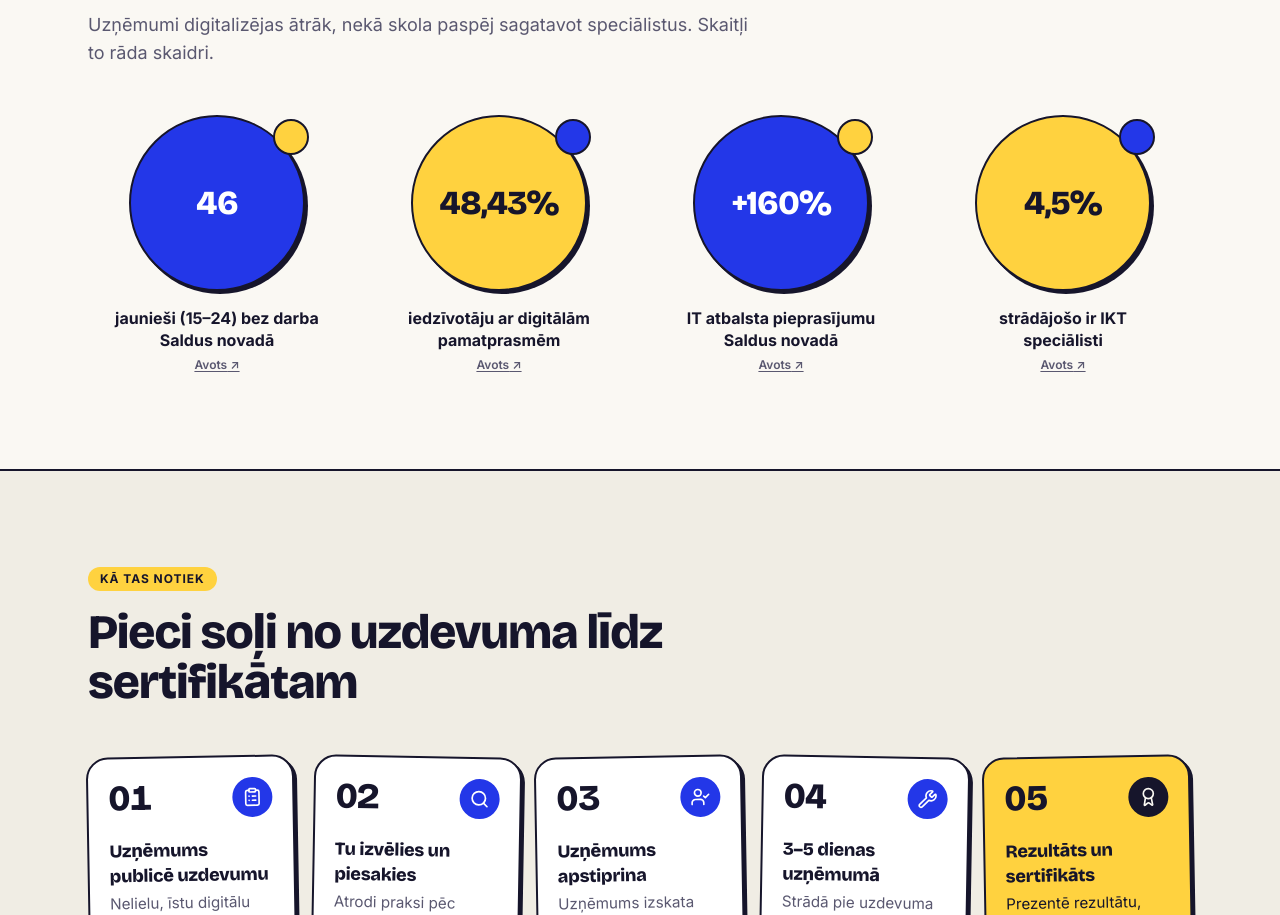
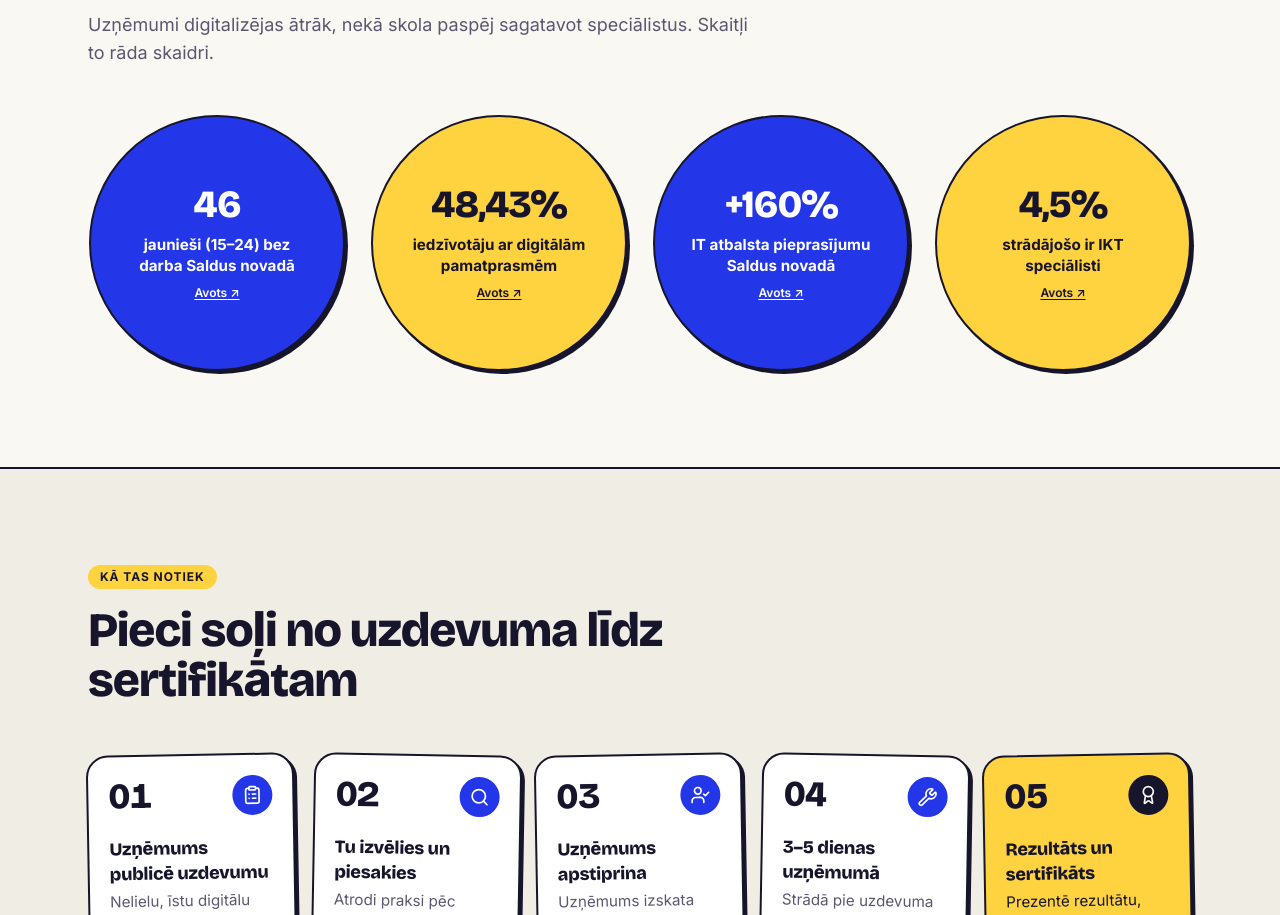
Before and after one commit to EdvardsLinde/Project-Ere, a Next.js app: page / in a window 1280 px wide. Shown: the part 977-1892 px from the top of the page. Built offline with nearby package versions, Linux system fonts and the light colour scheme; no server answers.

Commit message:
Stat bubbles: put label and source inside, drop satellite bubbles
Co-Authored-By: Claude Opus 5.5 <noreply@anthropic.com>
Claude-Session: https://claude.ai/code/session_018i5x1tr1W8QfRi6bTX93qR

```diff
--- a/app/page.tsx
+++ b/app/page.tsx
@@ -129,13 +129,10 @@ function HeroVisual() {
   );
 }
 
-/** Blue and yellow alternate; each bubble gets a small "satellite" bubble in the other colour. */
-const BUBBLES = [
-  { fill: "bg-primary-fill text-white", dot: "bg-accent" },
-  { fill: "bg-accent text-on-accent", dot: "bg-primary-fill" },
-];
+/** Blue and yellow alternate. */
+const BUBBLES = ["bg-primary-fill text-white", "bg-accent text-on-accent"];
 
-/** The four statistics: equal round bubbles with just the number, a short label underneath. */
+/** The four statistics: equal round bubbles with the number, a short label and the source inside. */
 function WhyNow() {
   const { t } = useI18n();
   const w = t.home.why;
@@ -143,35 +140,27 @@ function WhyNow() {
     <section className="pb-16 pt-4 sm:pb-24 sm:pt-8" aria-labelledby="why-title">
       <Container>
         <SectionTitle id="why-title" eyebrow={w.eyebrow} title={w.title} lead={w.lead} />
-        <ul className="mt-12 grid grid-cols-2 gap-x-4 gap-y-10 sm:gap-x-6 lg:grid-cols-4">
-          {w.cards.map((c, i) => {
-            const b = BUBBLES[i % BUBBLES.length];
-            return (
-              <li key={c.url} className="flex flex-col items-center text-center">
-                <div className="relative">
-                  <p
-                    className={`flex size-36 items-center justify-center rounded-full border-2 border-edge font-display text-[1.7rem] font-extrabold tracking-tight shadow-card sm:size-44 sm:text-[2.1rem] ${b.fill}`}
+        <ul className="mt-12 grid grid-cols-2 gap-3 sm:gap-6 lg:grid-cols-4">
+          {w.cards.map((c, i) => (
+            <li
+              key={c.url}
+              className={`mx-auto flex aspect-square w-full max-w-[16rem] flex-col items-center justify-center rounded-full border-2 border-edge px-4 text-center shadow-card sm:px-8 ${
+                BUBBLES[i % BUBBLES.length]
+              }`}
             >
-                    {c.value}
-                  </p>
-                  <span
-                    className={`absolute -right-1 top-1 size-7 rounded-full border-2 border-edge sm:size-9 ${b.dot}`}
-                    aria-hidden="true"
-                  />
-                </div>
-                <p className="mt-4 max-w-[13rem] text-[0.95rem] font-bold leading-snug sm:text-base">{c.label}</p>
+              <p className="font-display text-[1.6rem] font-extrabold leading-none tracking-tight sm:text-[2.4rem]">{c.value}</p>
+              <p className="mt-2 text-xs font-bold leading-snug sm:mt-3 sm:text-[0.95rem]">{c.label}</p>
               <a
                 href={c.url}
                 target="_blank"
                 rel="noopener noreferrer"
                 aria-label={`${w.source}: ${c.source} ${t.common.opensInNewTab}`}
-                  className="mt-1.5 text-xs font-semibold text-ink-muted underline underline-offset-2 hover:text-primary"
+                className="mt-1.5 text-[0.7rem] font-semibold underline underline-offset-2 hover:no-underline sm:mt-2 sm:text-xs"
               >
                 {w.source} ↗
               </a>
             </li>
-            );
-          })}
+          ))}
         </ul>
       </Container>
     </section>
```
Also changed, not shown: 1 other file (tests, documents, lock files or other folders). Lines whose indentation alone changed are shown as unchanged.
